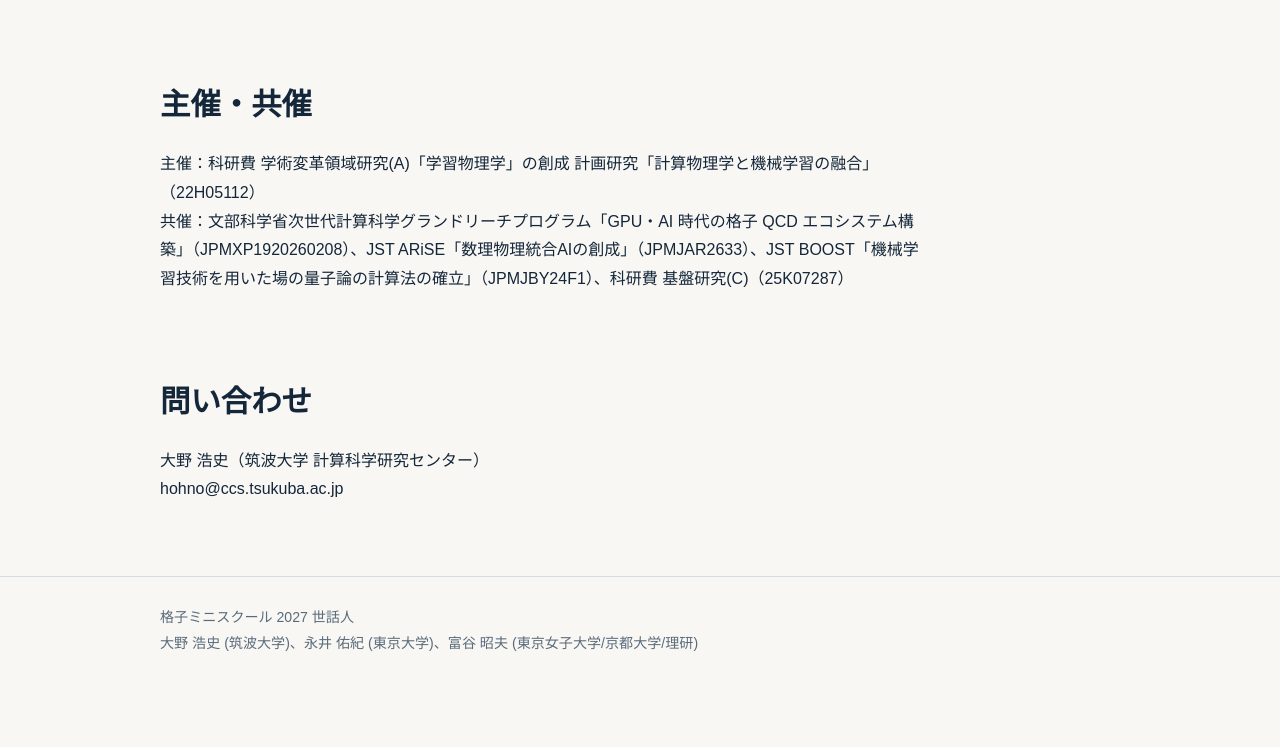
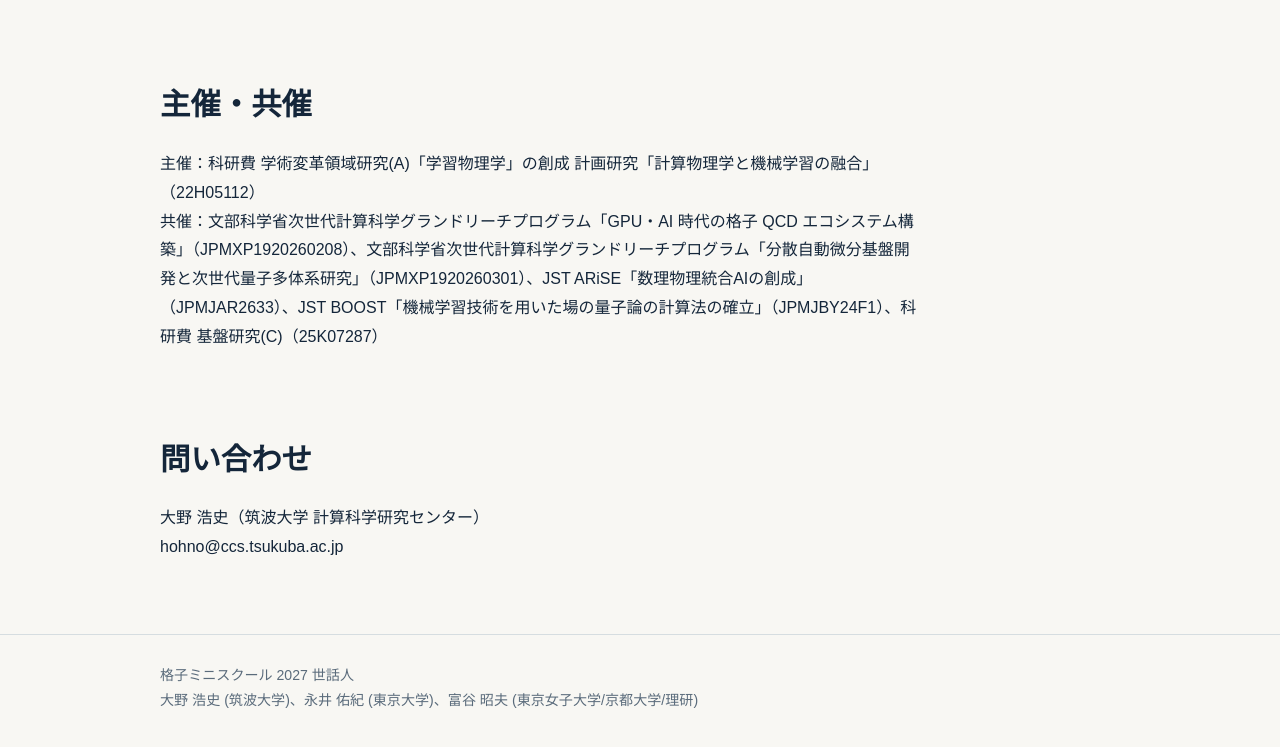
Before and after one commit to akio-tomiya/lattice-school-2027, a plain HTML site: page index.html in a window 1280 px wide. Shown: the part 1956-2703 px from the top of the page. Before the commit the page ends 2652 px from the top, so only its background shows below. Drawn offline with Linux system fonts and the light colour scheme.

Commit message:
Update index.html

```diff
--- a/index.html
+++ b/index.html
@@ -124,7 +124,7 @@
       <section id="organizers">
         <h2>主催・共催</h2>
         <p>主催：科研費 学術変革領域研究(A)「学習物理学」の創成 計画研究「計算物理学と機械学習の融合」（22H05112）<br>
-        共催：文部科学省次世代計算科学グランドリーチプログラム「GPU・AI 時代の格子 QCD エコシステム構築」（JPMXP1920260208）、JST ARiSE「数理物理統合AIの創成」（JPMJAR2633）、JST BOOST「機械学習技術を用いた場の量子論の計算法の確立」（JPMJBY24F1）、科研費 基盤研究(C)（25K07287）</p>
+        共催：文部科学省次世代計算科学グランドリーチプログラム「GPU・AI 時代の格子 QCD エコシステム構築」（JPMXP1920260208）、文部科学省次世代計算科学グランドリーチプログラム「分散自動微分基盤開発と次世代量子多体系研究」（JPMXP1920260301）、JST ARiSE「数理物理統合AIの創成」（JPMJAR2633）、JST BOOST「機械学習技術を用いた場の量子論の計算法の確立」（JPMJBY24F1）、科研費 基盤研究(C)（25K07287）</p>
       </section>
 
       <section id="contact">
```
